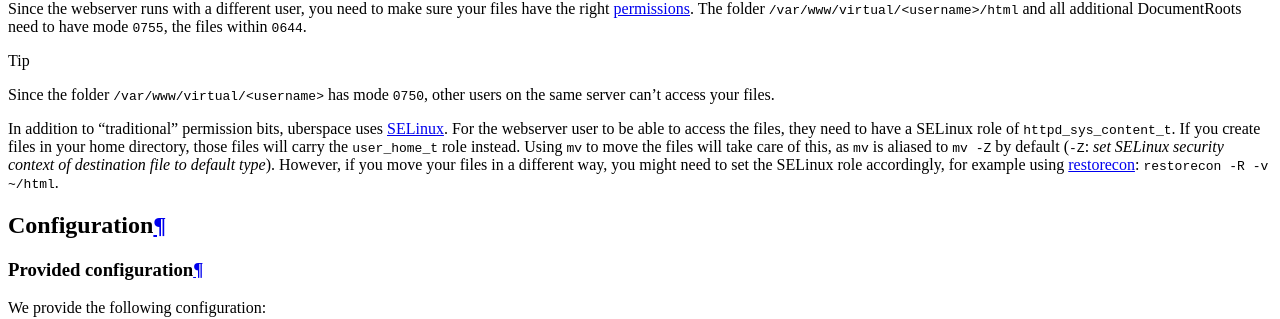
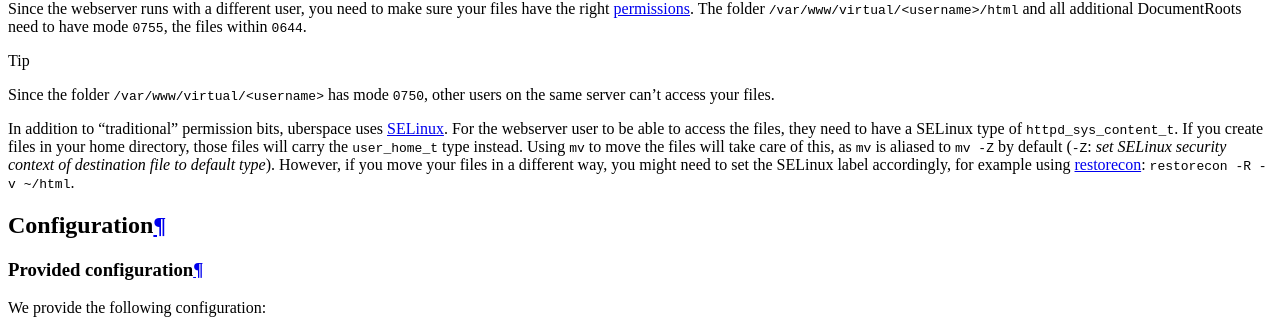
Before and after one commit to Uberspace/manual, a Sphinx documentation site: the page built from source/web-documentroot.rst, in a window 1280 px wide and 900 px high, scrolled down 2196 px. Shown: the part 204-523 px from the top of the window. Built offline with Sphinx 7.4.7 and the Read the Docs theme 2.0.0, drawn with Linux system fonts in a browser that asks for light colours; pages that are not in the unit, such as notebooks, are missing from menus.

Commit message:
[documentroot] fix selinux wording

```diff
--- a/source/web-documentroot.rst
+++ b/source/web-documentroot.rst
@@ -33,7 +33,7 @@ Since the webserver runs with a different user, you need to make sure your files
 
 .. tip:: Since the folder ``/var/www/virtual/<username>`` has mode ``0750``, other users on the same server can't access your files.
 
-In addition to "traditional" permission bits, uberspace uses `SELinux <https://en.wikipedia.org/wiki/Security-Enhanced_Linux>`_. For the webserver user to be able to access the files, they need to have a SELinux role of ``httpd_sys_content_t``. If you create files in your home directory, those files will carry the ``user_home_t`` role instead. Using ``mv`` to move the files will take care of this, as ``mv`` is aliased to ``mv -Z`` by default (``-Z``: *set SELinux security context of destination file to default type*). However, if you move your files in a different way, you might need to set the SELinux role accordingly, for example using `restorecon <https://linux.die.net/man/8/restorecon>`_: ``restorecon -R -v ~/html``.
+In addition to "traditional" permission bits, uberspace uses `SELinux <https://en.wikipedia.org/wiki/Security-Enhanced_Linux>`_. For the webserver user to be able to access the files, they need to have a SELinux type of ``httpd_sys_content_t``. If you create files in your home directory, those files will carry the ``user_home_t`` type instead. Using ``mv`` to move the files will take care of this, as ``mv`` is aliased to ``mv -Z`` by default (``-Z``: *set SELinux security context of destination file to default type*). However, if you move your files in a different way, you might need to set the SELinux label accordingly, for example using `restorecon <https://linux.die.net/man/8/restorecon>`_: ``restorecon -R -v ~/html``.
 
 Configuration
 =============
```
